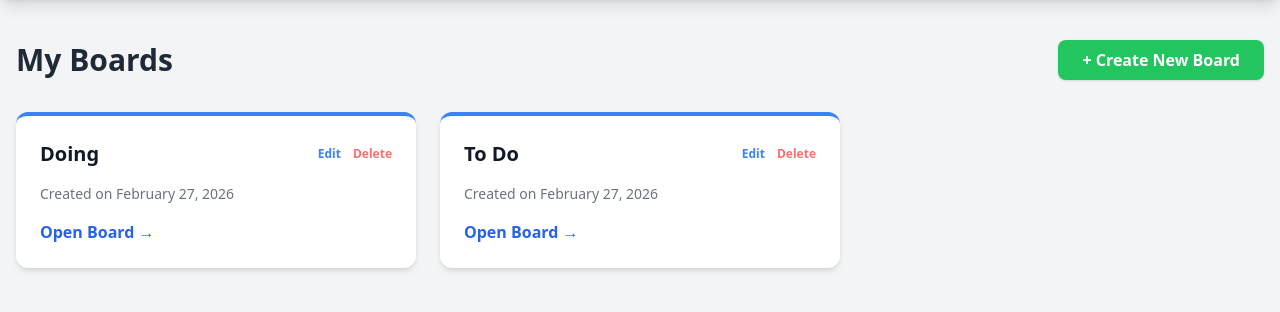
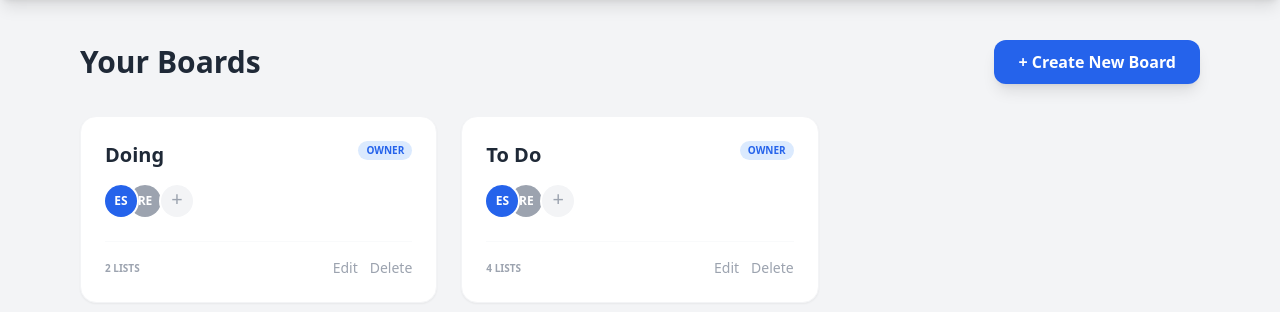
Before and after one commit to Retunse/Project-Management-App, a Django app: page / in a window 1280 px wide. Shown: the part 68-380 px from the top of the page. Run offline with Django 5.2, Linux system fonts and the light colour scheme; a user stored in the database is signed in; data comes from the database, SQL or seed files in the repository; both versions use the stored data as it was after the commit; parts of the project's set-up code (start-up, migrations or seed data) failed here and were passed over; some libraries are stand-ins or nearby versions.

Commit message:
update views and templates to support member permissions and prevent unauthorized access errors, add task checklists with dynamic progress bar

```diff
--- a/boards/templates/boards/board_detail.html
+++ b/boards/templates/boards/board_detail.html
@@ -53,6 +53,7 @@
     <div class="list-item bg-gray-200 w-80 flex-shrink-0 rounded-lg shadow-sm p-3 cursor-grab" data-list-id="{{ list.id }}">
         <div class="flex justify-between items-center mb-3 px-1">
             <h3 class="font-bold text-gray-700">{{ list.title }}</h3>
+            {% if board.owner == request.user %}
             <div class="flex space-x-2">
                 <a href="{% url 'edit_list' list.id %}" class="text-gray-400 hover:text-blue-600 text-sm">✎</a>
                 <form method="POST" action="{% url 'delete_list' list.id %}" onsubmit="return confirm('Delete?');">
@@ -60,6 +61,7 @@
                     <button type="submit" class="text-gray-400 hover:text-red-600 text-sm">✕</button>
                 </form>
             </div>
+            {% endif %}
         </div>
 
         <div class="task-sortable space-y-2 mt-2 min-h-[10px]" data-list-id="{{ list.id }}">
--- a/boards/templates/boards/board_list.html
+++ b/boards/templates/boards/board_list.html
@@ -1,47 +1,80 @@
 {% extends 'base.html' %}
 
-{% block title %}My Boards | Trello Clone{% endblock %}
-
 {% block content %}
+<div class="max-w-6xl mx-auto mt-10 px-4">
     <div class="flex justify-between items-center mb-8">
-    <h1 class="text-3xl font-extrabold text-gray-800">My Boards</h1>
-    <a href="{% url 'create_board' %}" class="bg-green-500 hover:bg-green-600 text-white font-bold py-2 px-6 rounded-lg shadow transition">
+        <h1 class="text-3xl font-black text-gray-800">Your Boards</h1>
+        <a href="{% url 'create_board' %}" class="bg-blue-600 hover:bg-blue-700 text-white px-6 py-2.5 rounded-xl font-bold shadow-lg transition transform hover:-translate-y-0.5">
             + Create New Board
         </a>
     </div>
 
-<div id="boards-container" class="grid grid-cols-1 md:grid-cols-3 gap-6">
+    <div id="boards-container" class="grid grid-cols-1 md:grid-cols-2 lg:grid-cols-3 gap-6">
         {% for board in boards %}
-    <div class="board-item cursor-grab bg-white rounded-xl shadow-md overflow-hidden hover:shadow-xl transition-shadow duration-300 border-t-4 border-blue-500" data-board-id="{{ board.id }}">
-        <div class="p-6">
-            <div class="flex justify-between items-center mb-4">
-                <h2 class="text-xl font-bold text-gray-900 truncate pr-4">
-                    {{ board.title }}
-                </h2>
-                <div class="flex space-x-3 items-center flex-shrink-0">
-                    <a href="{% url 'edit_board' board.slug %}" class="text-blue-500 hover:text-blue-700 text-xs font-semibold">
-                        Edit
-                    </a>
-                    <form method="POST" action="{% url 'delete_board' board.slug %}" onsubmit="return confirm('Are you sure?');" class="flex items-center">
+<div class="board-item bg-white p-6 rounded-2xl shadow-sm border border-gray-100 flex flex-col justify-between hover:shadow-md transition cursor-pointer relative"
+     data-board-id="{{ board.id }}"
+     onclick="if(!['BUTTON', 'INPUT', 'A'].includes(event.target.tagName)) window.location='{% url 'board_detail' board.slug %}'">
+
+    <div>
+        <div class="flex justify-between items-start mb-4">
+            <h2 class="text-xl font-bold text-gray-800">{{ board.title }}</h2>
+            {% if board.owner == request.user %}
+                <span class="text-[10px] bg-blue-100 text-blue-600 px-2 py-0.5 rounded-full font-bold uppercase">Owner</span>
+            {% endif %}
+        </div>
+
+        <div class="flex items-center -space-x-2 overflow-visible mb-6">
+            <div title="Owner: {{ board.owner.username }}" class="inline-flex h-8 w-8 rounded-full ring-2 ring-white bg-blue-600 text-white items-center justify-center text-xs font-bold z-10">
+                {{ board.owner.username|slice:":2"|upper }}
+            </div>
+
+            {% for member in board.members.all %}
+            <div title="Member: {{ member.username }}" class="inline-flex h-8 w-8 rounded-full ring-2 ring-white bg-gray-400 text-white items-center justify-center text-xs font-bold">
+                {{ member.username|slice:":2"|upper }}
+            </div>
+            {% endfor %}
+
+            {% if board.owner == request.user %}
+            <div x-data="{ open: false }" class="relative" @click.stop>
+                <button @click="open = !open"
+                        type="button"
+                        class="inline-flex h-8 w-8 rounded-full ring-2 ring-white bg-gray-100 text-gray-400 hover:bg-gray-200 items-center justify-center text-xl font-light leading-none transition ml-2 pb-1">
+                    +
+                </button>
+
+                <div x-show="open"
+                     @click.away="open = false"
+                     x-cloak
+                     class="absolute left-0 mt-2 w-48 bg-white border shadow-2xl rounded-lg z-50 p-3 shadow-blue-900/10">
+                    <form method="POST" action="{% url 'add_member' board.slug %}" @submit="open = false">
                         {% csrf_token %}
-                        <button type="submit" class="text-red-400 hover:text-red-600 text-xs font-semibold">
-                            Delete
+                        <input type="text" name="username" placeholder="Enter username"
+                               class="w-full text-xs p-2 border border-gray-200 rounded mb-2 outline-none focus:border-blue-500">
+                        <button type="submit" class="w-full bg-blue-600 hover:bg-blue-700 text-white text-[10px] font-bold py-1.5 rounded uppercase transition">
+                            Invite
                         </button>
                     </form>
                 </div>
             </div>
-
-            <p class="text-gray-500 text-sm mb-4">Created on {{ board.created_at|date:"F j, Y" }}</p>
-            <a href="{% url 'board_detail' board.slug %}" class="inline-block text-blue-600 font-semibold hover:text-blue-800 transition">
-                Open Board &rarr;
-            </a>
+            {% endif %}
         </div>
     </div>
-    {% empty %}
-    <div class="col-span-full bg-white p-10 rounded-xl shadow text-center">
-        <p class="text-gray-600 text-lg">No boards available yet. Create your first one to get started!</p>
+
+    <div class="flex items-center justify-between mt-auto pt-4 border-t border-gray-50" @click.stop>
+        <span class="text-[10px] text-gray-400 uppercase font-bold">{{ board.lists.count }} Lists</span>
+        <div class="flex space-x-3">
+            {% if board.owner == request.user %}
+            <a href="{% url 'edit_board' board.slug %}" class="text-gray-400 hover:text-blue-600 text-sm">Edit</a>
+            <form class='flex items-center' method="POST" action="{% url 'delete_board' board.slug %}" onsubmit="return confirm('Delete board?');">
+                {% csrf_token %}
+                <button type="submit" class="text-gray-400 hover:text-red-600 text-sm">Delete</button>
+            </form>
+            {% endif %}
+        </div>
+    </div>
 </div>
 {% endfor %}
+    </div>
 </div>
 
 <script>
@@ -51,10 +84,8 @@
         onEnd: function () {
             const boardIds = Array.from(document.querySelectorAll('.board-item'))
                                   .map(el => el.getAttribute('data-board-id'));
-
             const formData = new FormData();
             formData.append('board_ids', boardIds.join(','));
-
             fetch("{% url 'update_board_order' %}", {
                 method: "POST",
                 headers: { "X-CSRFToken": "{{ csrf_token }}" },
@@ -63,5 +94,4 @@
         }
     });
 </script>
-
 {% endblock %}
--- a/boards/urls.py
+++ b/boards/urls.py
@@ -23,4 +23,6 @@ urlpatterns = [
     path('boards/update-order/', views.update_board_order, name='update_board_order'),
     path('board/<slug:slug>/add-member/', views.add_member, name='add_member'),
     path('task/<int:task_id>/assign/', views.assign_task, name='assign_task'),
+    path('task/<int:task_id>/checklist/add/', views.add_checklist_item, name='add_checklist_item'),
+    path('checklist/toggle/<int:item_id>/', views.toggle_checklist_item, name='toggle_checklist_item'),
 ]
--- a/boards/views.py
+++ b/boards/views.py
@@ -1,5 +1,5 @@
 from django.shortcuts import render, get_object_or_404, redirect
-from .models import Board, List, Task, User, Label, ActivityLog
+from .models import Board, List, Task, User, Label, ActivityLog, ChecklistItem
 from .forms import TaskForm, BoardForm, ListForm, SignUpForm
 from django.views.decorators.http import require_POST
 from django.contrib.auth.decorators import login_required
@@ -11,10 +11,15 @@ def log_activity(user, board, message):
     """ Helper function to record user actions on the board """
     ActivityLog.objects.create(user=user, board=board, message=message)
 
+def get_board_with_access(slug, user):
+    return get_object_or_404(Board, Q(slug=slug) & (Q(owner=user) | Q(members=user)))
+
 @login_required
 def board_list(request):
     # filter boards to show only those belonging to the current user
-    boards = Board.objects.filter(Q(owner=request.user) | Q(members=request.user)).distinct()
+    boards = Board.objects.filter(
+        Q(owner=request.user) | Q(members=request.user)
+    ).prefetch_related('members', 'owner').distinct().order_by('position')
     return render(request, 'boards/board_list.html', {'boards': boards})
 
 @login_required
@@ -30,17 +35,15 @@ def board_detail(request, slug):
 @login_required
 def add_task(request, list_id):
     # get the specific list where the task will be added
-    target_list = get_object_or_404(List, id=list_id, board__owner=request.user)
+    target_list = get_object_or_404(List, id=list_id, board__in=Board.objects.filter(Q(owner=request.user) | Q(members=request.user)))
 
     if request.method == 'POST':
         title = request.POST.get('title')
-        # quick add logic (only title from inline form)
         if title:
             task = Task.objects.create(title=title, list=target_list)
             log_activity(request.user, target_list.board, f"added card '{task.title}' to {target_list.title}")
             return redirect('board_detail', slug=target_list.board.slug)
 
-        # full form logic (with description and priority)
         form = TaskForm(request.POST)
         if form.is_valid():
             task = form.save(commit=False)
@@ -80,7 +83,7 @@ def create_board(request):
 
 @login_required
 def add_list(request, board_id):
-    board = get_object_or_404(Board, id=board_id, owner=request.user)
+    board = get_object_or_404(Board, Q(id=board_id) & (Q(owner=request.user) | Q(members=request.user)))
 
     if request.method == 'POST':
         form = ListForm(request.POST)
@@ -154,7 +157,7 @@ def edit_list(request, list_id):
 
 @login_required
 def edit_task(request, task_id):
-    task = get_object_or_404(Task, id=task_id, list__board__owner=request.user)
+    task = get_object_or_404(Task, id=task_id, list__board__in=Board.objects.filter(Q(owner=request.user) | Q(members=request.user)))
     if request.method == 'POST':
         form = TaskForm(request.POST, instance=task)
         if form.is_valid():
@@ -167,12 +170,20 @@ def edit_task(request, task_id):
 
 @login_required
 def task_detail(request, task_id):
-    task = get_object_or_404(Task, id=task_id, list__board__owner=request.user)
-    return render(request, 'boards/task_detail.html', {'task': task})
+    task = get_object_or_404(Task, id=task_id, list__board__in=Board.objects.filter(Q(owner=request.user) | Q(members=request.user)))
+
+    items = task.checklist_items.all()
+    total = items.count()
+    completed = items.filter(is_done=True).count()
+    progress = int((completed / total) * 100) if total > 0 else 0
+    return render(request, 'boards/task_detail.html', {
+        'task': task,
+        'progress': progress
+    })
 
 @login_required
 def manage_labels(request, slug):
-    board = get_object_or_404(Board, slug=slug, owner=request.user)
+    board = get_object_or_404(Board, Q(slug=slug) & (Q(owner=request.user) | Q(members=request.user)))
     labels = board.labels.all()
 
     if request.method == 'POST':
@@ -188,7 +199,11 @@ def manage_labels(request, slug):
 @login_required
 @require_POST
 def update_task_labels(request, task_id):
-    task = get_object_or_404(Task, id=task_id, list__board__owner=request.user)
+    task = get_object_or_404(
+        Task,
+        id=task_id,
+        list__board__in=Board.objects.filter(Q(owner=request.user) | Q(members=request.user))
+    )
     label_ids = request.POST.getlist('labels')
     task.labels.set(label_ids)
     log_activity(request.user, task.list.board, f"updated labels for card '{task.title}'")
@@ -293,3 +308,20 @@ def assign_task(request, task_id):
     task.save()
     log_activity(request.user, task.list.board, message)
     return redirect('task_detail', task_id=task.id)
+
+@login_required
+@require_POST
+def add_checklist_item(request, task_id):
+    task = get_object_or_404(Task, id=task_id, list__board__in=Board.objects.filter(Q(owner=request.user) | Q(members=request.user)))
+    title = request.POST.get('title')
+    if title:
+        ChecklistItem.objects.create(task=task, title=title)
+    return redirect('task_detail', task_id=task.id)
+
+@login_required
+@require_POST
+def toggle_checklist_item(request, item_id):
+    item = get_object_or_404(ChecklistItem, id=item_id, task__list__board__in=Board.objects.filter(Q(owner=request.user) | Q(members=request.user)))
+    item.is_done = not item.is_done
+    item.save()
+    return redirect('task_detail', task_id=item.task.id)
```
Also changed, not shown: boards/models.py (+13 -0 lines), boards/templates/boards/task_detail.html (+51 -17 lines), db.sqlite3. Lines whose indentation alone changed are shown as unchanged.
